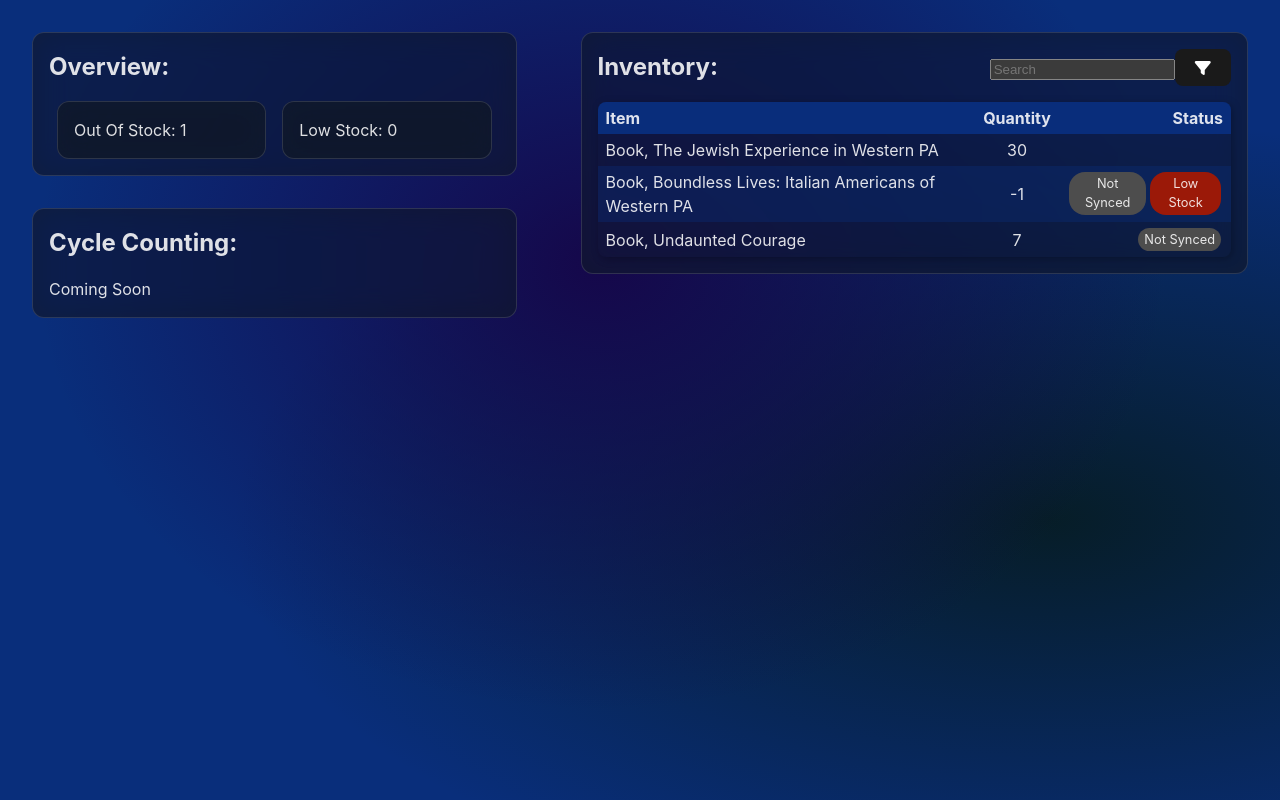
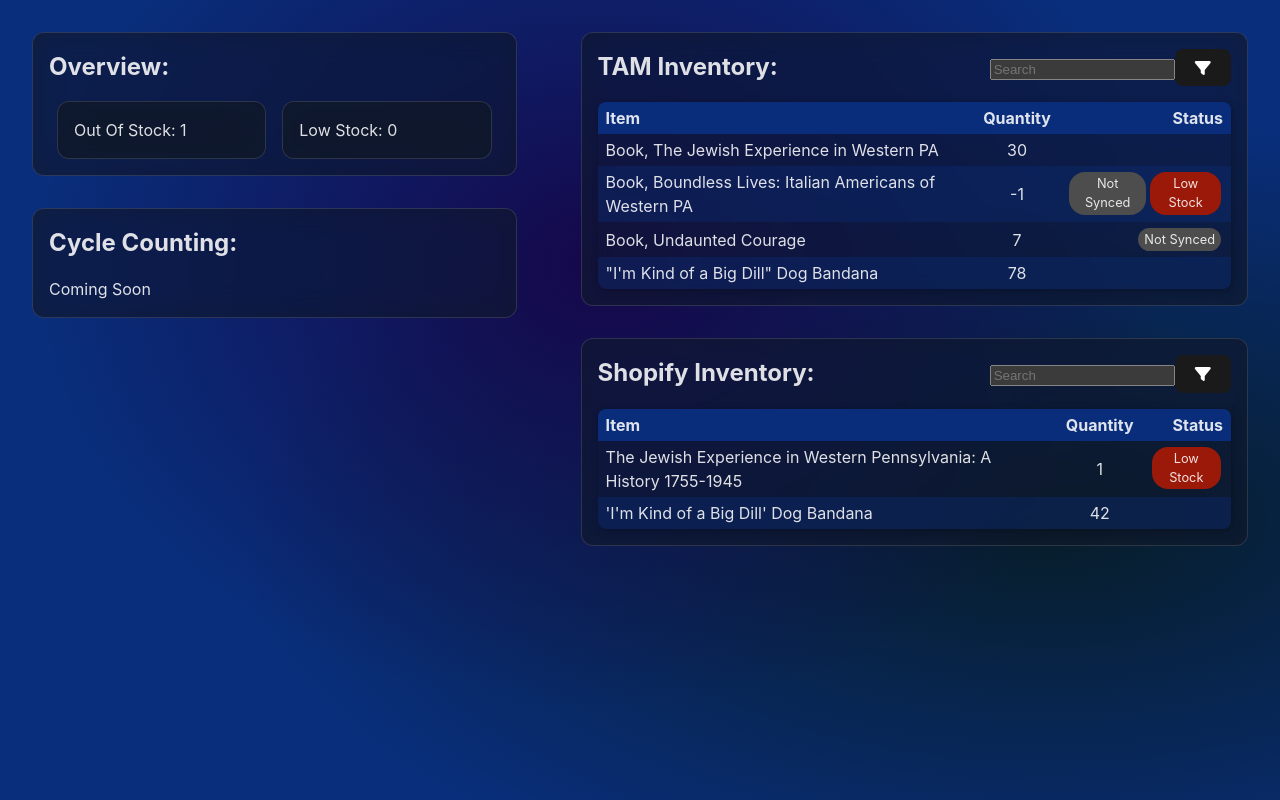
Before and after one commit to centralparkshark/stock-sync, a React (Vite) app: page / in a window 1280 px wide. Built offline with nearby package versions, Linux system fonts and the light colour scheme.

Commit message:
Added a second inventory board for shopify

```diff
--- a/src/App.jsx
+++ b/src/App.jsx
@@ -1,6 +1,8 @@
 import './App.css'
 import SyncedOverview from './components/SyncedOverview'
 import ItemBoard from './components/ItemBoard'
+import { tamData } from './data/tam'
+import { shopifyData } from './data/shopify'
 
 function App() {
 
@@ -11,7 +13,8 @@
         <div className='card'><h2 className='titleBar'>Cycle Counting:</h2>Coming Soon</div>
       </div>
       <div className="right">
-        <ItemBoard />
+        <ItemBoard title={"TAM"} inventory={tamData}/>
+        <ItemBoard title={"Shopify"} inventory={shopifyData}/>
       </div>
 
 
--- a/src/components/Item.jsx
+++ b/src/components/Item.jsx
@@ -9,8 +9,12 @@
 
     let sku = props.sku.replace(/^0+/, '') // replace leading zeros to match skus
 
-    // need to check if shopify data already has sku
-    if (shopifyData.some(item => item.sku === sku)) {
+    // check if shopify data already has sku
+    let match = shopifyData.find(item => item.sku === sku)
+    if (match) {
+        // handling of some kind to make sure it actually matches
+        // ideally check price and quantity
+        // console.log(match)
         isSynced = true;
     }
 
@@ -19,11 +23,11 @@
     return (
         <tr className="item">
             <td>{props.title}</td>
-            <td>{props.tamStock}</td>
+            <td>{props.stock}</td>
             <td>
                 {!synced && <div className="status shopify">Not Synced</div>}
                 {/* {<div className="status cycle">Uncounted</div>} */}
-                {props.tamStock < 5 && <div className="status lowStock">Low Stock</div>}
+                {props.stock < 5 && <div className="status lowStock">Low Stock</div>}
             </td>
         </tr>
     )
--- a/src/components/ItemBoard.jsx
+++ b/src/components/ItemBoard.jsx
@@ -4,10 +4,10 @@
 
 import { useState } from 'react'
 
-export default function ItemBoard() {
+export default function ItemBoard({title, inventory}) {
 
     const [search, setSearch] = useState("")
-    const [data, setData] = useState(tamData)
+    const [data, setData] = useState(inventory)
     const [openFilters, setOpenFilters] = useState(false)
     const [filter, setFilter] = useState("")
 
@@ -27,7 +27,7 @@
     return (
         <div className='items card'>
             <div className='titleBar'>
-                <h2>Inventory:</h2>
+                <h2>{title} Inventory:</h2>
                 <div>
                     <input type='text' placeholder='Search' onChange={(e) => searchData(e)} value={search}/>
                     <button className=" fa fa-filter" onClick={() => setOpenFilters(!openFilters)}></button>
--- a/src/components/SyncedOverview.jsx
+++ b/src/components/SyncedOverview.jsx
@@ -1,14 +1,14 @@
 import { tamData } from "../data/tam"
 
-
+// these needs redone if im gonna have buth shopify and tam
 export default function SyncedOverview() {
     let outOfStock = 0;
     let lowStock = 0;
 
     for (const item in tamData) {
-        if (tamData[item].tamStock <= 0) {
+        if (tamData[item].stock <= 0) {
             outOfStock++
-        } else if (tamData[item].tamStock < 5) {
+        } else if (tamData[item].stock < 5) {
             lowStock++
         }
     }
--- a/src/data/shopify.js
+++ b/src/data/shopify.js
@@ -3,7 +3,7 @@
         sku: "1060",
         title: "The Jewish Experience in Western Pennsylvania: A History 1755-1945",
         description: "This volume traces the history of Jewish communities in Western Pennsylvania, including Pittsburgh and the surrounding industrial towns and cities. Beginning with the earliest Jewish occupation of the area, the book follows the emergence of permanent settlements, the development of residential and occupational patterns, and the creation of institutions such as schools, synagogues, and community organizations. Published 1986.",
-        shopifyStock: 1,
+        stock: 1,
         price: 11.95,
         compareAtPrice: undefined,
         weight: 13.8,
@@ -19,7 +19,7 @@
         sku: "20342",
         title: "'I'm Kind of a Big Dill' Dog Bandana",
         description: "For humans and canines alike! etc etc",
-        shopifyStock: 42,
+        stock: 42,
         price: 5,
         compareAtPrice: 9.95,
         weight: 1,
--- a/src/data/tam.js
+++ b/src/data/tam.js
@@ -2,28 +2,37 @@
     {
         sku: "001060",
         title: "Book, The Jewish Experience in Western PA",
-        tamStock: 30,
+        stock: 30,
         floorStock: 2,
         backStock: null,
         lastCounted: "2023-01-13",
-        shopifyStatus: false,
+        shopifyStatus: undefined,
     },
     {
         sku: "001062",
         title: "Book, Boundless Lives: Italian Americans of Western PA",
-        tamStock: -1,
+        stock: -1,
         floorStock: 5,
         backStock: null,
         lastCounted: "2023-01-13",
-        shopifyStatus: true,
+        shopifyStatus: undefined,
     },
     {
         sku: "003202",
         title: "Book, Undaunted Courage",
-        tamStock: 7,
+        stock: 7,
         floorStock: 2,
         backStock: 5,
         lastCounted: "2023-01-13",
-        shopifyStatus: false,
-    }
+        shopifyStatus: undefined,
+    },
+    {
+        sku: "20342",
+        title: `"I'm Kind of a Big Dill" Dog Bandana`,
+        stock: 78,
+        floorStock: 6,
+        backStock: 45,
+        lastCounted: "2023-01-13",
+        shopifyStatus: undefined,
+    },
 ]
```
Also changed, not shown: 1 other file (tests, documents, lock files or other folders).
